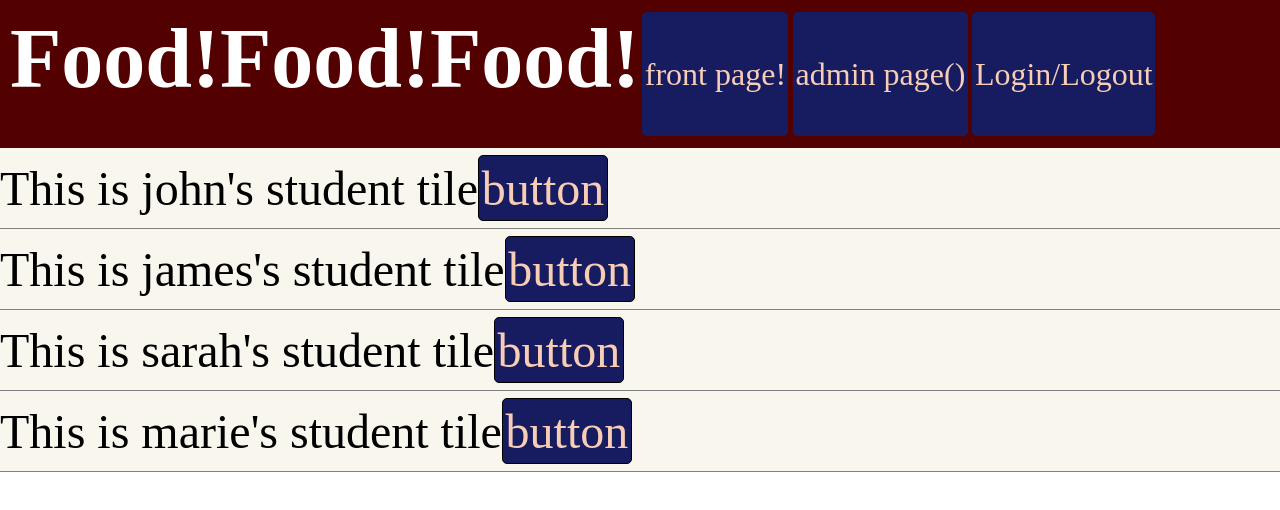
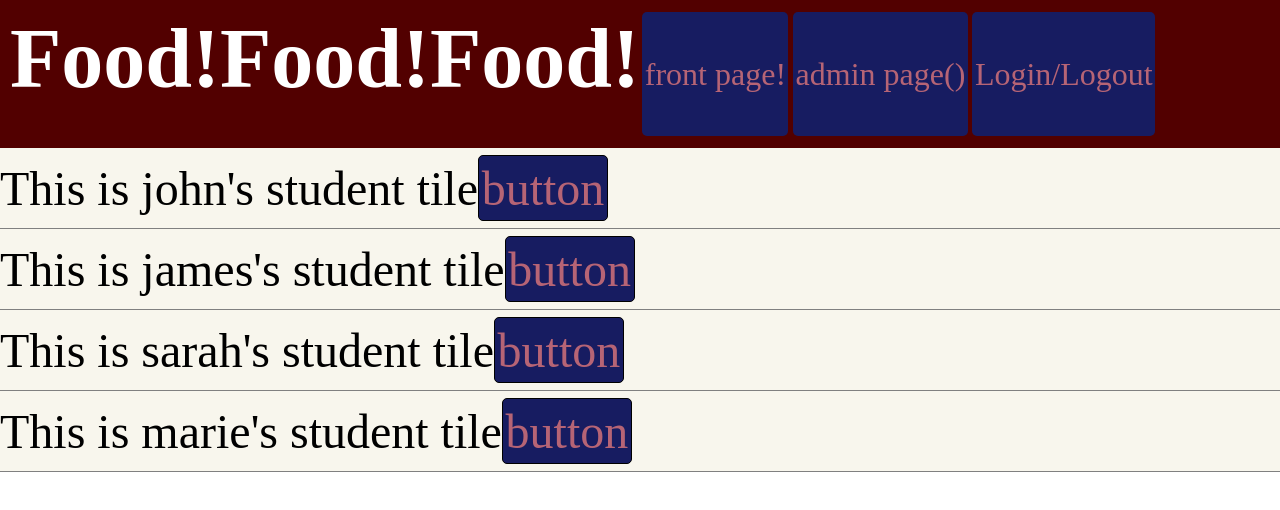
Before and after one commit to wtdavis/Lunchtime, a React (Vite) app in the folder frontend/: page / in a window 1280 px wide. Shown: the top 510 px of the page. Built offline with nearby package versions, Linux system fonts and the light colour scheme.

Commit message:
button styling

```diff
--- a/frontend/src/Header/header.css
+++ b/frontend/src/Header/header.css
@@ -18,7 +18,7 @@
 }
 
 .button {
-    color: rgb(248, 205, 181);
+    /* color: rgb(179, 80, 80); */
     /* background-color: rgb(173, 160, 142); */
 }
 
--- a/frontend/src/app.css
+++ b/frontend/src/app.css
@@ -25,6 +25,6 @@ body,h1,h2,h3,h4,h5,h6,div,a,span,button,p {
     flex-direction: row;
     justify-content: center;
     align-items: center;
-    color: rgb(248, 205, 181);
+    color: rgba(233, 123, 123, 0.76);
     background-color: rgb(23, 28, 97);
 }
```
